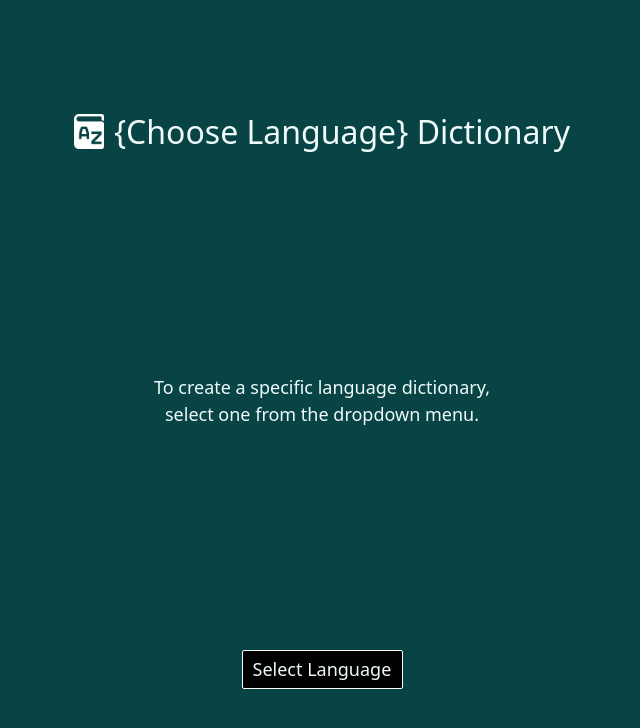
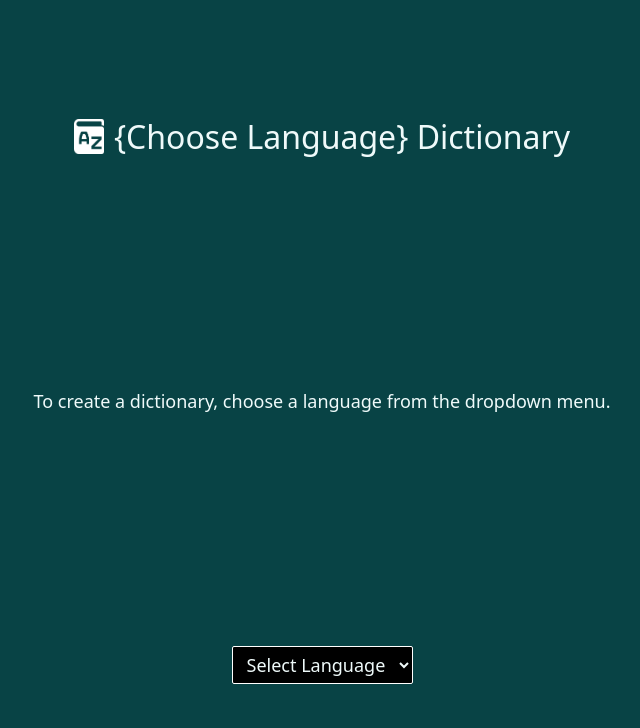
Before and after one commit to chrisnajman/choose-language-dictionary, a React (Vite) app: page / in a window 1280 px wide. Shown: the top 728 px of the page, without its empty margins (318-958 px from the left). Built offline with nearby package versions, Linux system fonts and the light colour scheme.

Commit message:
Added default value to sample and notes textareas. Took all: unset from select styling (so that down arrow reappears)

```diff
--- a/src/Components/Dictionary/AddLanguage.jsx
+++ b/src/Components/Dictionary/AddLanguage.jsx
@@ -39,10 +39,7 @@ function AddLanguage() {
         <span>&#x7B;Choose Language&#x7D; Dictionary</span>
       </h1>
 
-      <p>
-        To create a specific language dictionary, select one from the dropdown
-        menu.
-      </p>
+      <p>To create a dictionary, choose a language from the dropdown menu.</p>
 
       <form>
         <div>
@@ -58,7 +55,6 @@ function AddLanguage() {
             value={selectedLanguage}
           >
             <option value="">Select Language</option>
-            <option value="English">English</option>
             <option value="French">French</option>
             <option value="German">German</option>
             <option value="Italian">Italian</option>
--- a/src/Components/Dictionary/AddRow.jsx
+++ b/src/Components/Dictionary/AddRow.jsx
@@ -39,7 +39,7 @@ function AddRow() {
             <input
               id="addWord"
               type="text"
-              placeholder="Add word"
+              // placeholder="Add word"
               required
               value={newItem}
               onChange={(e) => setNewItem(e.target.value)}
@@ -54,7 +54,7 @@ function AddRow() {
             <input
               id="translateWord"
               type="text"
-              placeholder="Add translation"
+              // placeholder="Add translation"
               required
               value={translation}
               onChange={(e) => setTranslation(e.target.value)}
@@ -85,7 +85,6 @@ function AddRow() {
             <label htmlFor="sampleSentence">Sample phrase or sentence</label>
             <textarea
               id="sampleSentence"
-              placeholder="Add sample phrase or sentence (optional)"
               value={sampleSentence}
               onChange={handleSampleChange}
               lang={language ? langCode(language) : "en"}
@@ -95,7 +94,6 @@ function AddRow() {
             <label htmlFor="notes">Notes</label>
             <textarea
               id="notes"
-              placeholder="Add notes (optional)"
               value={notes}
               onChange={handleNotesChange}
             ></textarea>
--- a/src/context/DataContext.jsx
+++ b/src/context/DataContext.jsx
@@ -19,8 +19,8 @@ export const DataProvider = ({ children }) => {
   const [newItem, setNewItem] = useState("")
   const [translation, setTranslation] = useState("")
   const [category, setCategory] = useState("")
-  const [sampleSentence, setSampleSentence] = useState("")
-  const [notes, setNotes] = useState("")
+  const [sampleSentence, setSampleSentence] = useState("...")
+  const [notes, setNotes] = useState("...")
   const [, setIsLanguageSelected] = useState(false)
 
   const setAndSaveItems = (newItems) => {
@@ -43,8 +43,6 @@ export const DataProvider = ({ children }) => {
 
   const langCode = (language) => {
     switch (language) {
-      case "English":
-        return "en"
       case "French":
         return "fr"
       case "German":
@@ -94,8 +92,8 @@ export const DataProvider = ({ children }) => {
     setNewItem("")
     setTranslation("")
     setCategory("")
-    setSampleSentence("")
-    setNotes("")
+    setSampleSentence("...")
+    setNotes("...")
   }
 
   // SORT BUTTONS
--- a/src/styles/base.css
+++ b/src/styles/base.css
@@ -69,10 +69,15 @@ img {
 }
 
 button,
+input,
+textarea {
+    all: unset;
+}
+
+button,
 select,
 textarea,
 input {
-    all: unset;
     font-family: inherit;
     font-size: inherit;
     color: inherit;
```
Also changed, not shown: 1 other file (tests, documents, lock files or other folders).
